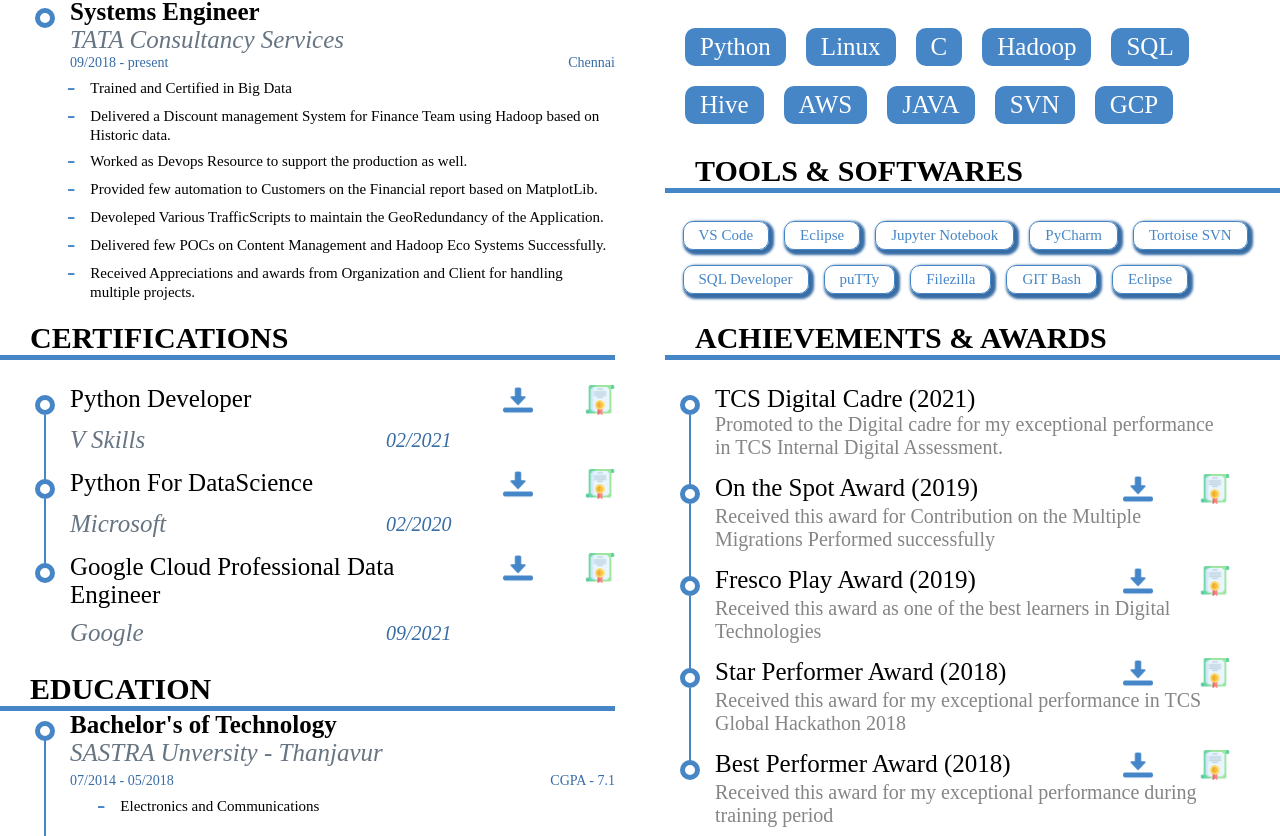
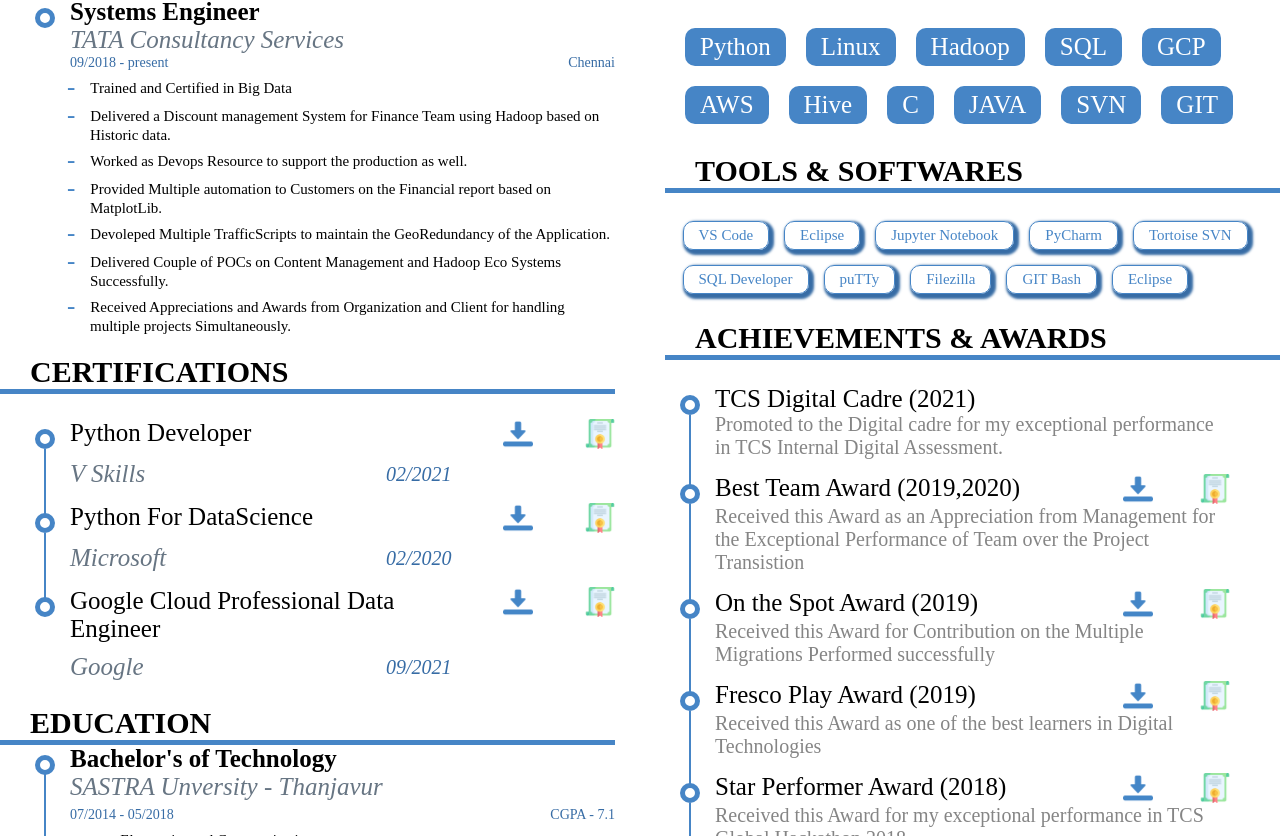
Before and after one commit to nithin-murari/nithin-resume, a React (Create React App) app: page / in a window 1280 px wide. Shown: the part 344-1180 px from the top of the page. Built offline with nearby package versions, Linux system fonts and the light colour scheme.

Commit message:
Update resumeData.js

```diff
--- a/src/resumeData.js
+++ b/src/resumeData.js
@@ -23,10 +23,10 @@
       "Trained and Certified in Big Data",
       "Delivered a Discount management System for Finance Team using Hadoop based on Historic data.",
       "Worked as Devops Resource to support the production as well.",
-      "Provided few automation to Customers on the Financial report based on MatplotLib.",
-      "Devoleped Various TrafficScripts to maintain the GeoRedundancy of the Application. ",
-      "Delivered few POCs on Content Management and Hadoop Eco Systems Successfully.",
-      "Received Appreciations and awards from Organization and Client for handling multiple projects.",
+      "Provided Multiple automation to Customers on the Financial report based on MatplotLib.",
+      "Devoleped Multiple TrafficScripts to maintain the GeoRedundancy of the Application. ",
+      "Delivered Couple of POCs on Content Management and Hadoop Eco Systems Successfully.",
+      "Received Appreciations and Awards from Organization and Client for handling multiple projects Simultaneously.",
     ],
   },
 
@@ -34,14 +34,15 @@
 export const Skills = [
   "Python",
   "Linux",
-  "C",
   "Hadoop",
   "SQL",
+  "GCP",
+  "AWS",
   "Hive",
-  "AWS",
+  "C",
   "JAVA",
   "SVN",
-  "GCP",
+  "GIT",
 ];
 
 export const AchievementsList = [
@@ -52,31 +53,38 @@
       "Promoted to the Digital cadre for my exceptional performance in TCS Internal Digital Assessment.",
   },
   {
+    name: "Best Team Award",
+    yearOfRelease: "2019,2020",
+    certSummary:
+      "Received this Award as an Appreciation from Management for the Exceptional Performance of Team over the Project Transistion",
+    path: FPA,
+  },
+  {
     name: "On the Spot Award",
     yearOfRelease: "2019",
     certSummary:
-      "Received this award for Contribution on the Multiple Migrations Performed successfully",
+      "Received this Award for Contribution on the Multiple Migrations Performed successfully",
     path: Applause,
   },
   {
     name: "Fresco Play Award",
     yearOfRelease: "2019",
     certSummary:
-      "Received this award as one of the best learners in Digital Technologies",
+      "Received this Award as one of the best learners in Digital Technologies",
     path: FPA,
   },
   {
     name: "Star Performer Award",
     yearOfRelease: "2018",
     certSummary:
-      "Received this award for my exceptional performance in TCS Global Hackathon 2018",
+      "Received this Award for my exceptional performance in TCS Global Hackathon 2018",
     path: SLGAH,
   },
   {
-    name: "Best Performer Award",
+    name: "ILP Kudos Award",
     yearOfRelease: "2018",
     certSummary:
-      "Received this award for my exceptional performance during training period",
+      "Received this Award for my exceptional performance during training period",
     path: SLGAI,
   },
 ];
```
